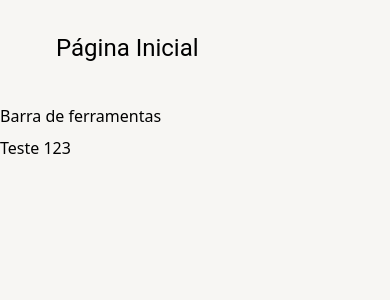
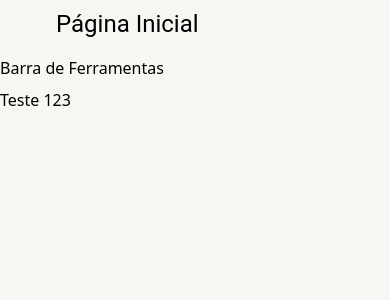
Before and after one commit to Anna-Madeira/project, a Next.js app: page /pagina-inicial in a window 390 px wide. Shown: the top 300 px of the page. Built offline with nearby package versions, Linux system fonts and the light colour scheme; some icons are missing.

Commit message:
feat: responsive layoutBase

```diff
--- a/src/app/Pages/dashboard/Dashboard.tsx
+++ b/src/app/Pages/dashboard/Dashboard.tsx
@@ -5,7 +5,7 @@
 export const Dashboard = () => {
 
 return(
-    <LayoutBaseDePagina titulo="Página Inicial">
+    <LayoutBaseDePagina titulo="Página Inicial" barraDeFerramentas={<>Barra de Ferramentas</>}>
         Teste 123
     </LayoutBaseDePagina>
 
--- a/src/app/Shared/layouts/LayoutBaseDePagina.tsx
+++ b/src/app/Shared/layouts/LayoutBaseDePagina.tsx
@@ -3,42 +3,50 @@
 import { Box, IconButton, Typography, useMediaQuery, useTheme } from "@mui/material";
 import {IconMap} from "../components/icons"
 import { useDrawerContext } from "../contexts";
+import { ReactNode } from "react";
 
 interface LayoutBase {
     children: React.ReactNode
     titulo: string,
+    barraDeFerramentas?: ReactNode;
 
 }
 
-export const LayoutBaseDePagina: React.FC<LayoutBase>= ({children, titulo,}) => {
+export const LayoutBaseDePagina: React.FC<LayoutBase>= ({children, titulo, barraDeFerramentas}) => {
 const theme = useTheme();
     const IconComponent = IconMap.menu;
         const smDown = useMediaQuery(theme.breakpoints.down("sm"));
+                const mdDown = useMediaQuery(theme.breakpoints.down("md"));
+
 const {toggleDrawerOpen} = useDrawerContext();
 
     return(
 <Box height="100%" display="flex" flexDirection="column" gap={1}>
-    <Box padding={1} display="flex" alignItems="center" height={theme.spacing(12)} gap={1} >
+    <Box padding={1} display="flex" alignItems="center" gap={1} height={theme.spacing(smDown ? 6 : mdDown ? 8 : 12)}>
       {smDown &&(
         <IconButton onClick={toggleDrawerOpen}>
         <IconComponent />
        </IconButton>
       )}
 
-       <Typography variant="h5">
+       <Typography
+       overflow="hidden"
+       whiteSpace="nowrap"
+      textOverflow="ellipses"
+      variant={smDown? "h5" : mdDown ? "h4" : "h3"}
+    >
             {titulo}
        </Typography>
+    </Box>
+    {barraDeFerramentas &&(
+    <Box>
+        {barraDeFerramentas}
+    </Box>)}
 
+    <Box flex={1} overflow="auto">
+        {children}
     </Box>
-    <Box>
-        Barra de ferramentas
     </Box>
-
-<Box>
-    {children}
-</Box>
-
-</Box>
 
  );
 
```
